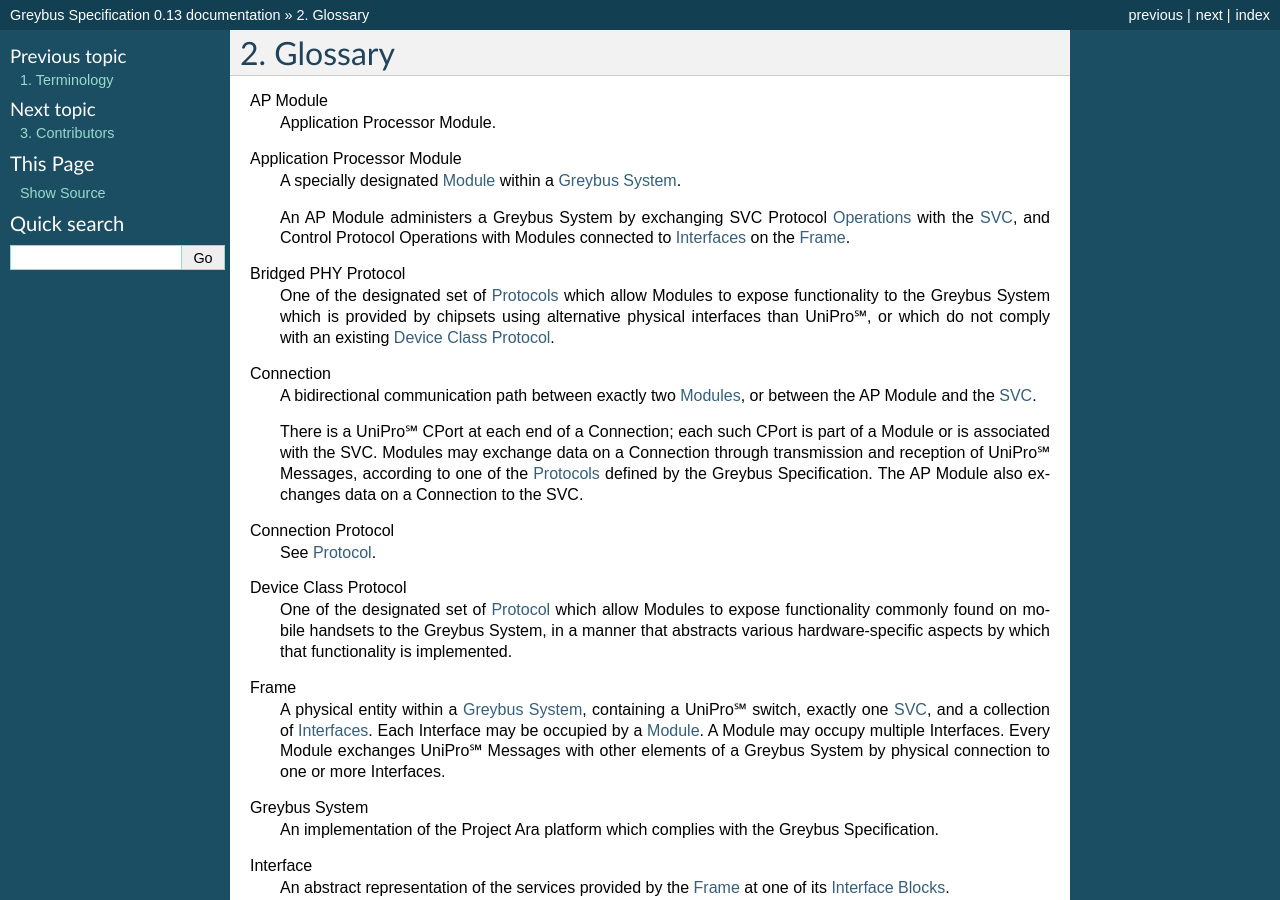
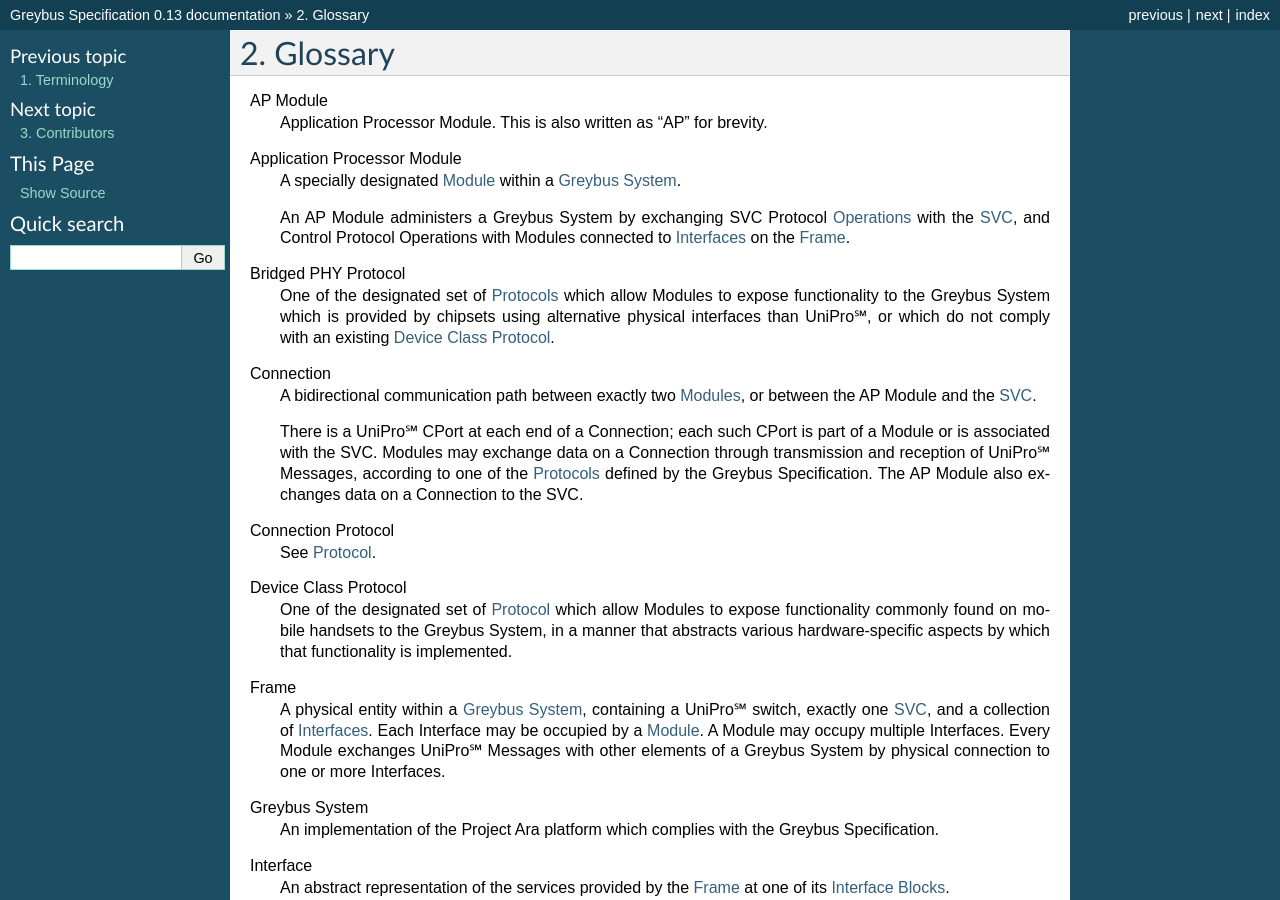
Before and after one commit to projectara/greybus-spec, a Sphinx documentation site: the page built from source/glossary.rst, in a window 1280 px wide and 900 px high. Built offline with Sphinx 7.4.7, drawn with Linux system fonts in a browser that asks for light colours; pages that are not in the unit, such as notebooks, are missing from menus.

Commit message:
SW-4379: glossary: add kludge so "AP" == "AP Module"
We say "AP" in a ton of places in this spec. That's not good. We should
pick one and be consistent. Until we do and are, insert this hack to
maintain consistency within the specification.

Signed-off-by: Marti Bolivar <mbolivar@leaflabs.com>
Signed-off-by: Greg Kroah-Hartman <gregkh@google.com>

```diff
--- a/source/glossary.rst
+++ b/source/glossary.rst
@@ -4,7 +4,10 @@
 .. _glossary-ap-module:
 
 AP Module
-    Application Processor Module.
+    Application Processor Module. This is also written as "AP" for
+    brevity.
+
+.. XXX Though we really ought to pick one and be consistent.
 
 Application Processor Module
     A specially designated :ref:`Module <glossary-module>` within a
```
